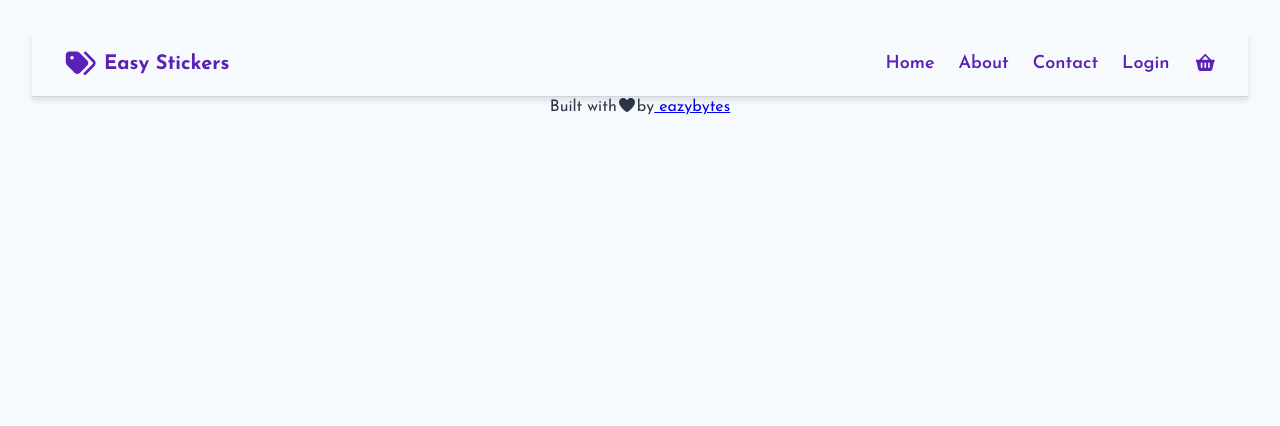
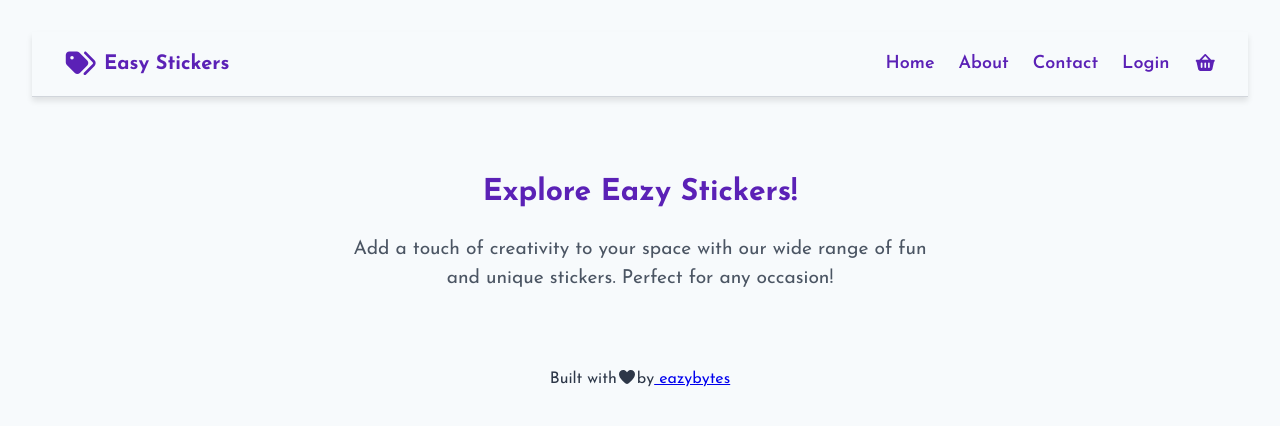
Before and after one commit to itsdev04/fullstack-react-springboot, a React (Vite) app in the folder fullstack-react-springboot/easystore-ui/: page / in a window 1280 px wide. Shown: the top 426 px of the page. Built offline with nearby package versions, Linux system fonts and the light colour scheme.

Commit message:
added page heading and page title components

```diff
--- a/fullstack-react-springboot/easystore-ui/src/App.jsx
+++ b/fullstack-react-springboot/easystore-ui/src/App.jsx
@@ -3,6 +3,7 @@ import reactLogo from "./assets/react.svg";
 import viteLogo from "/vite.svg";
 import "./App.css";
 import Header from "./components/Header";
+import Home from "./components/Home";
 import Footer from "./components/footer/Footer";
 import React from "react";
 
@@ -12,6 +13,7 @@ function App() {
   return (
     <React.Fragment>
       <Header />
+      <Home/>
       <Footer />
     </React.Fragment>
   );
--- /dev/null
+++ b/fullstack-react-springboot/easystore-ui/src/components/Home.jsx
@@ -0,0 +1,12 @@
+import PageHeading from "./PageHeading";
+
+export default function Home () {
+    return (
+        <div className="home-container">
+      <PageHeading title="Explore Eazy Stickers!">
+        Add a touch of creativity to your space with our wide range of fun and
+        unique stickers. Perfect for any occasion!
+      </PageHeading>
+    </div>
+    );
+}
--- /dev/null
+++ b/fullstack-react-springboot/easystore-ui/src/components/PageHeading.jsx
@@ -0,0 +1,11 @@
+import React from "react";
+import PageTitle from "./PageTitle";
+
+export default function PageHeading({title,children}) {
+  return (
+    <div className="page-heading-container">
+      <PageTitle title={title} />
+      <p className="page-heading-paragraph">{children}</p>
+    </div>
+  );
+}
--- /dev/null
+++ b/fullstack-react-springboot/easystore-ui/src/components/PageTitle.jsx
@@ -0,0 +1,10 @@
+import React from 'react'
+
+function PageTitle(props) {
+  return (
+    <h1 className='page-title'>{props.title}</h1>
+
+  )
+}
+
+export default PageTitle
```
